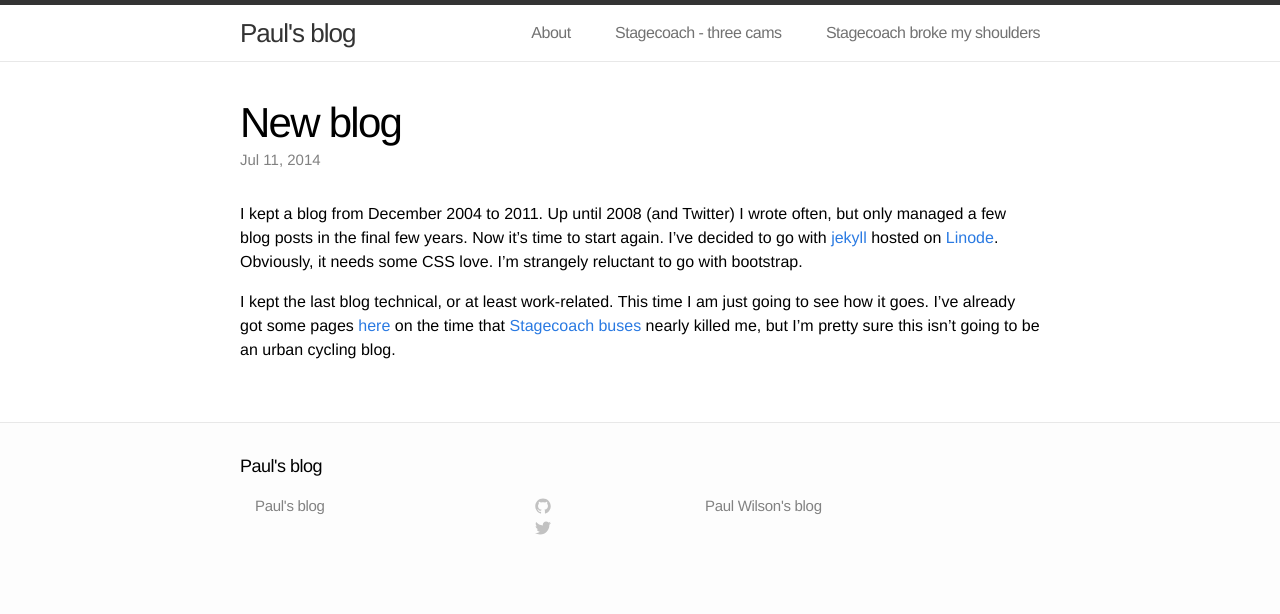
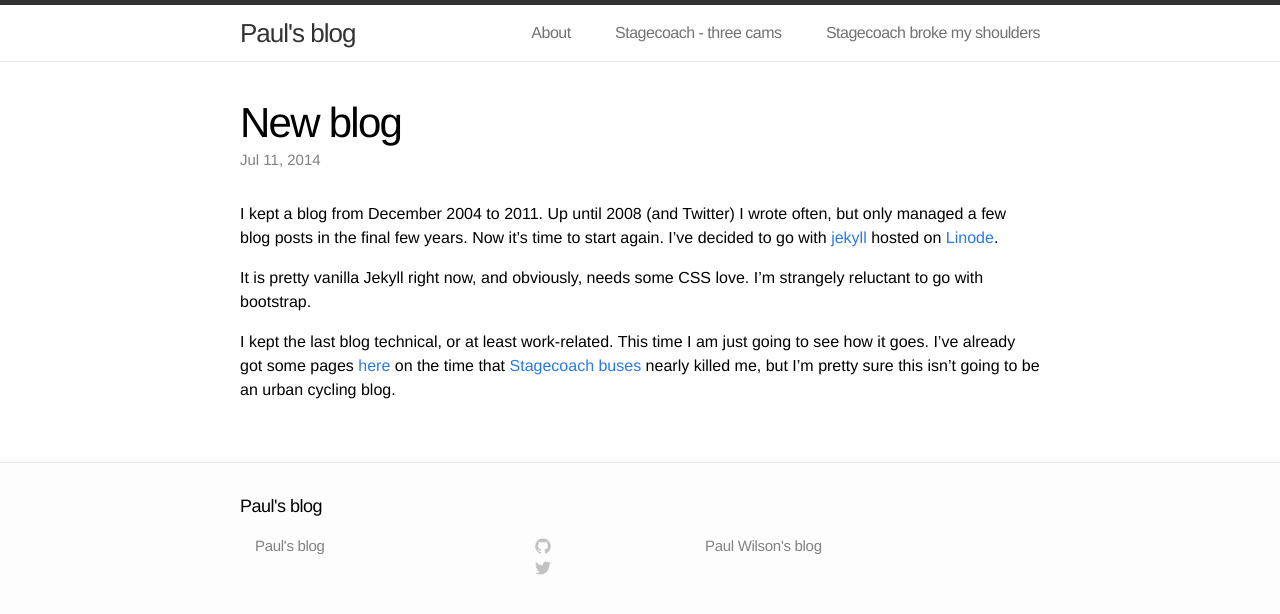
Before and after one commit to paulanthonywilson/2014blog, a Jekyll site: the page built from _posts/2014-07-11-new-blog.md, in a window 1280 px wide. Shown: the top 614 px of the page. Built offline with Jekyll 4.4.1, drawn with Linux system fonts in a browser that asks for light colours.

Commit message:
new blog wording

```diff
--- a/_posts/2014-07-11-new-blog.md
+++ b/_posts/2014-07-11-new-blog.md
@@ -3,6 +3,8 @@ layout: post
 title: New blog
 ---
 
-I kept a blog from December 2004 to 2011. Up until 2008 (and Twitter) I wrote often, but only managed a few blog posts in the final few years. Now it's time to start again. I've decided to go with [jekyll](http://jekyllrb.com) hosted on [Linode](https://www.linode.com).  Obviously, it needs some CSS love. I'm strangely reluctant to go with bootstrap.
+I kept a blog from December 2004 to 2011. Up until 2008 (and Twitter) I wrote often, but only managed a few blog posts in the final few years. Now it's time to start again. I've decided to go with [jekyll](http://jekyllrb.com) hosted on [Linode](https://www.linode.com).
+
+It is pretty vanilla Jekyll right now, and obviously, needs some CSS love. I'm strangely reluctant to go with bootstrap.
 
 I kept the last blog technical, or at least work-related. This time I am just going to see how it goes. I've already got some pages [here](/pages/stagecoach-mitchell) on the time that [Stagecoach buses](http://www.stagecoachbus.com) nearly killed me, but I'm pretty sure this isn't going to be an urban cycling blog.
```
